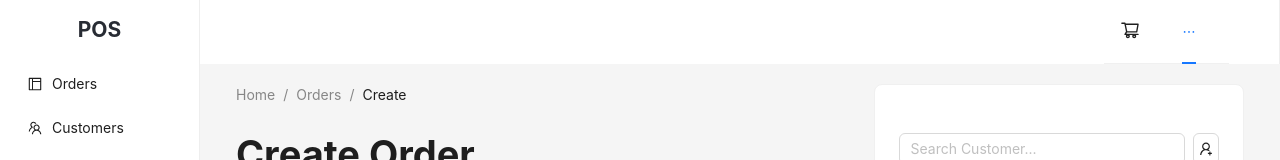
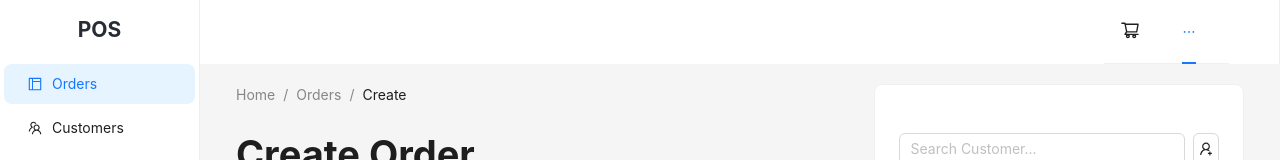
Before and after one commit to imshn/pos-reactapp, a React (Create React App) app: page / in a window 1280 px wide. Shown: the top 160 px of the page. Built offline with nearby package versions, Linux system fonts and the light colour scheme; no server answers.

Commit message:
Minor Changes into the layout and routers

```diff
--- a/src/App.js
+++ b/src/App.js
@@ -2,7 +2,7 @@ import "./App.css";
 import ProductContextProvider from "./context/ProductContextProvider";
 import MainLayout from "./layout/mainLayout";
 import { createBrowserRouter, RouterProvider } from "react-router-dom";
-import Dashboard from "./components/DashboardComponents/Dashboard";
+// import Dashboard from "./components/DashboardComponents/Dashboard";
 import OrderSection from "./components/OrdersComponents/OrderSection";
 
 const router = createBrowserRouter([
--- a/src/layout/mainLayout.js
+++ b/src/layout/mainLayout.js
@@ -34,7 +34,7 @@ const MainLayout = () => {
         </div>
         <Menu
           mode="inline"
-          defaultSelectedKeys={["1"]}
+          defaultSelectedKeys={["2"]}
           items={[
             // {
             //   key: "1",
```
